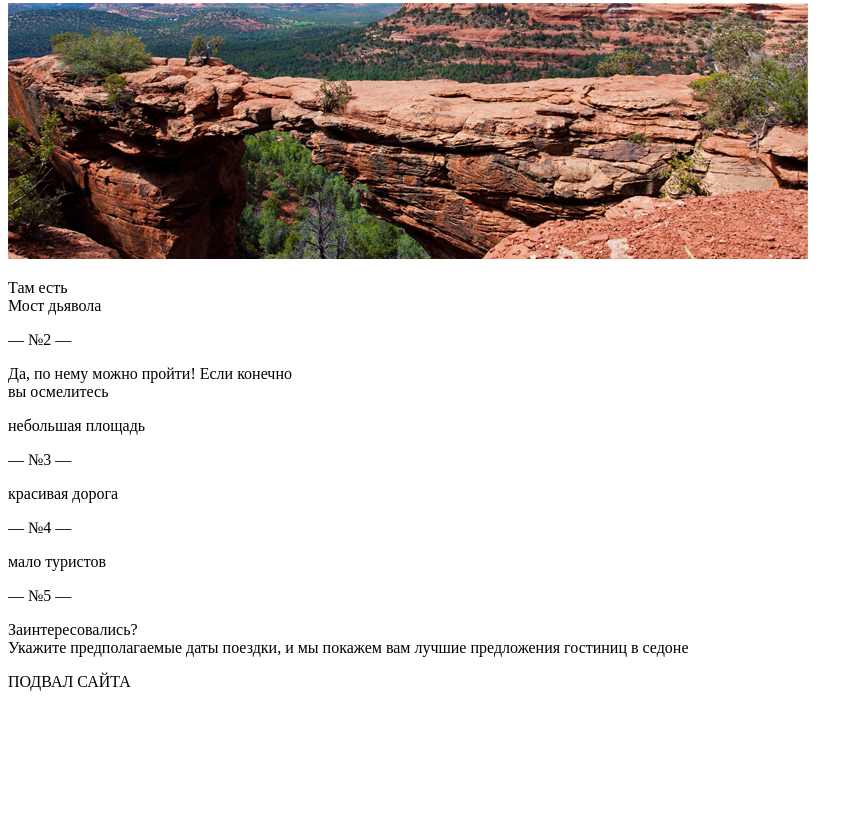
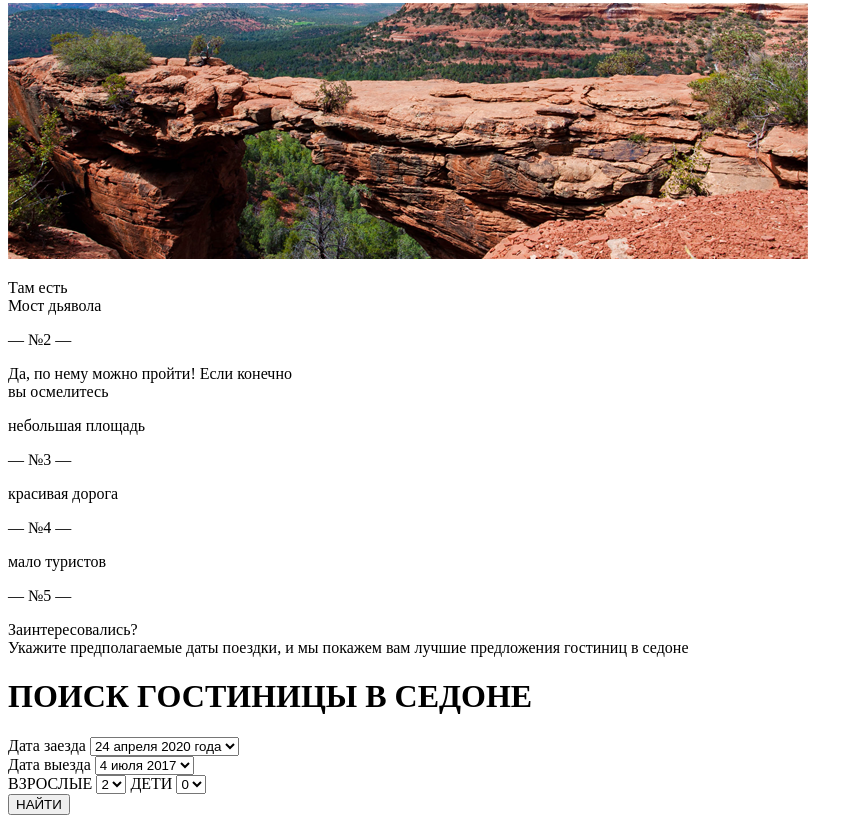
Before and after one commit to Achilles-1999/1524257-sedona-29, a plain HTML site: page index.html in a window 1280 px wide. Shown: the part 1733-2556 px from the top of the page, without its empty margins (0-864 px from the left). Before the commit the page ends 2432 px from the top, so only its background shows below. Drawn offline with Linux system fonts and the light colour scheme.

Commit message:
Добавил форму

```diff
--- a/index.html
+++ b/index.html
@@ -79,7 +79,43 @@
 
 
    <footer>
-ПОДВАЛ САЙТА
+      <form action="https://echo.htmlacademy.ru" method="POST">
+      <h1>ПОИСК ГОСТИНИЦЫ В СЕДОНЕ</h1>
+      Дата заезда
+      <select name="Date of arrival">
+       <option value="24 апреля 2020 года">24 апреля 2020 года</option>
+      </select>
+      <br>
+      Дата выезда
+      <select name="Date of departure">
+         <option value="4 июля 2017">4 июля 2017</option>
+        </select>
+        <br>
+        ВЗРОСЛЫЕ
+        <select name="Adults">
+         <option value="1">1</option>
+         <option value="2" selected>2</option>
+         <option value="3">3</option>
+         <option value="4">4</option>
+         <option value="5">5</option>
+         <option value="6">6</option>
+        </select>
+        ДЕТИ
+        <select name="Children">
+         <option value="0" selected>0</option>
+         <option value="1">1</option>
+         <option value="2">2</option>
+         <option value="3">3</option>
+         <option value="4">4</option>
+         <option value="5">5</option>
+        </select>
+        <br>
+        <input type="submit" value="НАЙТИ">
+
+   </form>
+
+
+
    </footer>
 
 </body>
```
Also changed, not shown: hotels.html (added, +26 -0 lines).
